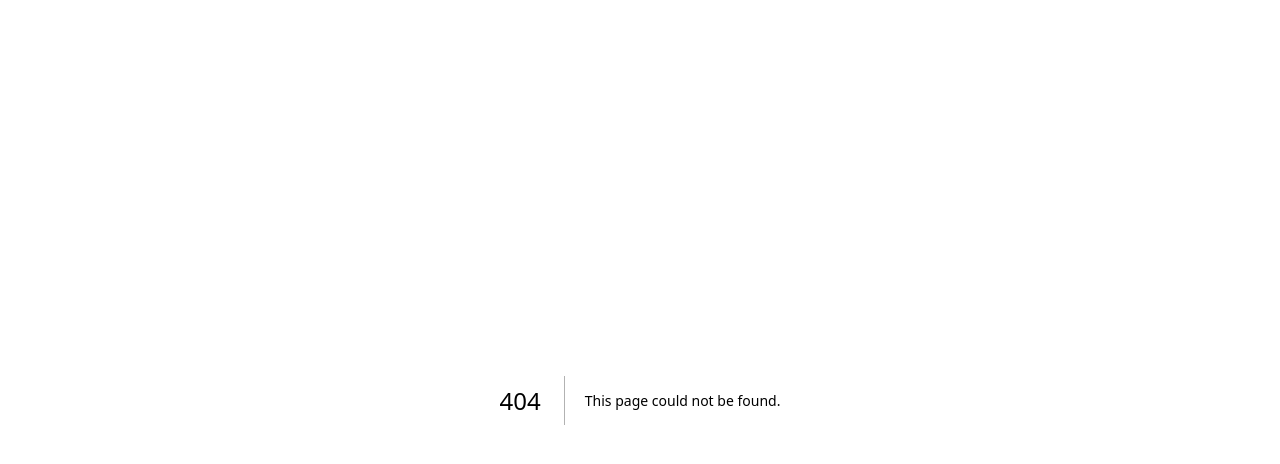
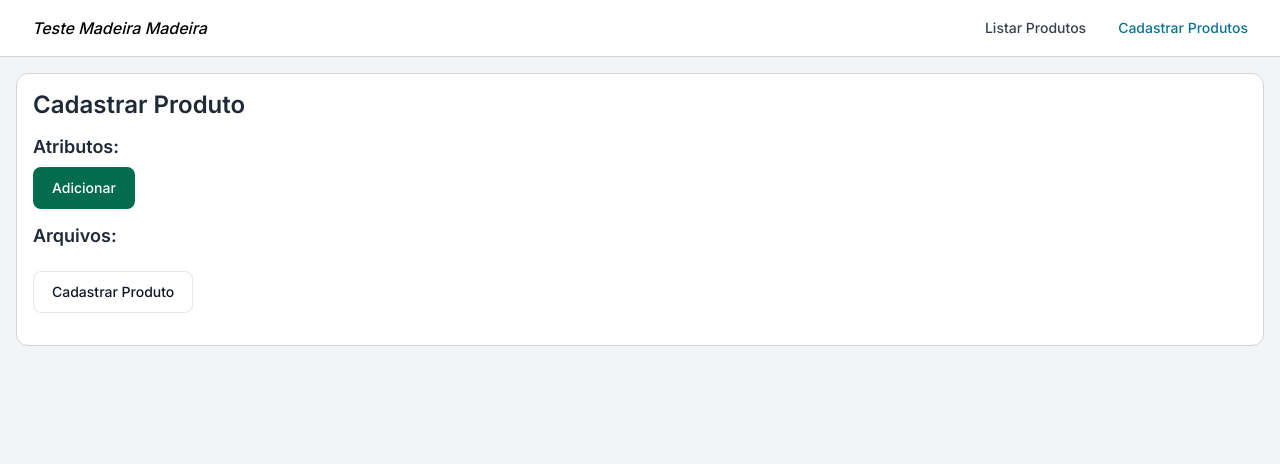
Before and after one commit to fergkz/teste-produto, a Next.js app in the folder frontend/: page /product/create in a window 1280 px wide. Before the commit this address had no page. Shown: the top 464 px of the page. Built offline with nearby package versions, Linux system fonts and the light colour scheme.

Commit message:
Created Product Create page to submit new products and its attributes

```diff
--- /dev/null
+++ b/frontend/app/product/create/page.js
@@ -0,0 +1,80 @@
+"use client";
+
+import Grid from "@/components/Grid";
+import PageSubtitle from "@/components/PageSubtitle";
+import PageTitle from "@/components/PageTitle";
+import Section from "@/components/Section";
+import axios from "axios";
+import { Button, FloatingLabel } from "flowbite-react";
+import { redirect } from "next/navigation";
+import { useState } from "react";
+
+export default function ProductCreate() {
+  const [attributes, setAttributes] = useState([]);
+
+  const addAttribute = () => {
+    setAttributes([...attributes, { title: "", value: "" }]);
+  };
+  const removeAttribute = (index) => {
+    let newAttributes = [...attributes];
+    newAttributes.splice(index, 1);
+    setAttributes(newAttributes);
+  };
+
+  const handleInputChange = (e, index) => {
+    let newAttributes = [...attributes];
+
+    newAttributes[index][e.target.name] = e.target.value;
+    setAttributes(newAttributes);
+  };
+
+  const handleSubmit = (e) => {
+    const formData = new FormData();
+    attributes.forEach((attribute, index) => {
+      formData.append(`title[${index}]`, attribute.title);
+      formData.append(`value[${index}]`, attribute.value);
+    });
+
+    axios
+      .post(`${process.env.backendUrl}/product/store`, formData)
+      .then(() => (window.location = "/product"));
+  };
+
+  return (
+    <Section>
+      <PageTitle>Cadastrar Produto</PageTitle>
+      <PageSubtitle>Atributos:</PageSubtitle>
+      {attributes.map((attribute, index) => (
+        <Grid key={index} gridCols="grid-cols-3 xl:grid-cols-6">
+          <FloatingLabel
+            variant="standard"
+            label="Nome"
+            name="title"
+            value={attribute.title}
+            onChange={(e) => handleInputChange(e, index)}
+          />
+          <FloatingLabel
+            variant="standard"
+            label="Valor"
+            name="value"
+            value={attribute.value}
+            onChange={(e) => handleInputChange(e, index)}
+          />
+          <Button
+            onClick={() => removeAttribute(index)}
+            className="mb-4"
+            color="failure">
+            Remover
+          </Button>
+        </Grid>
+      ))}
+      <Button onClick={() => addAttribute()} className="mb-4" color="success">
+        Adicionar
+      </Button>
+      <PageSubtitle>Arquivos:</PageSubtitle>
+      <Button onClick={() => handleSubmit()} className="my-4" color="gray">
+        Cadastrar Produto
+      </Button>
+    </Section>
+  );
+}
```
